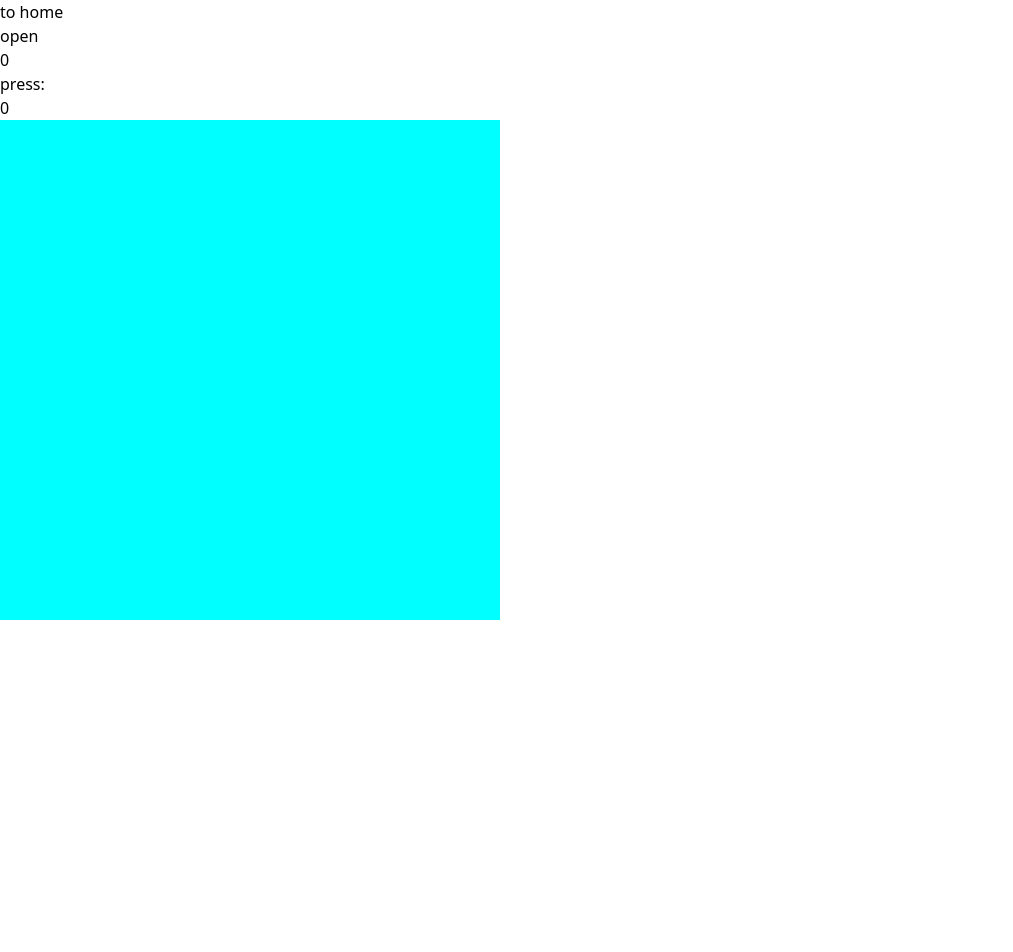
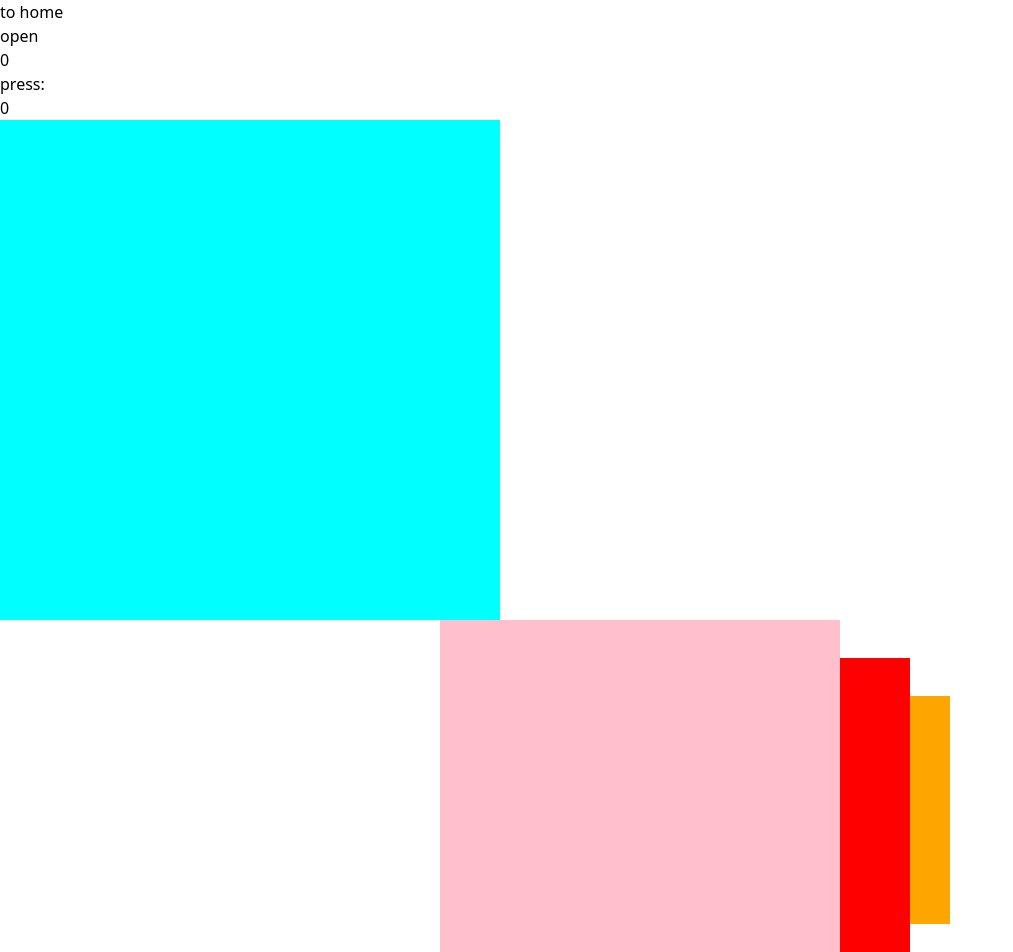
Before and after one commit to chaosspace/ViteReactTemplate, a React (Vite) app: page /test in a window 1280 px wide. Shown: the top 952 px of the page, without its empty margins (0-1013 px from the left). Before the commit the page ends 800 px from the top, so only its background shows below. Built offline with nearby package versions, Linux system fonts and the light colour scheme.

Commit message:
top muser slide list test

```diff
--- /dev/null
+++ b/src/pages/Test.module.css
@@ -0,0 +1,71 @@
+.slideList {
+	margin: 0 auto;
+	width: 400px;
+	height: 380px;
+	position: relative;
+}
+
+.slideList div {
+	position: absolute;
+	width: 100%;
+	height: 100%;
+	transition: all 0.4s ease-out;
+	transform-origin: right;
+	z-index: 0;
+}
+
+.slideList .default {
+	left: 110px;
+	transform: scale(0.6);
+	opacity: 1;
+}
+
+/* .slideList div:first-child {
+	transform-origin: left;
+	left: 0;
+	transform: scale(0.6);
+	opacity: 0;
+	z-index: 0 !important;
+}
+.slideList div:nth-child(2) {
+	transform-origin: left;
+	left: 0;
+	transform: scale(1);
+}
+.slideList div:nth-child(3) {
+	left: 70px;
+	transform: scale(0.8);
+} */
+/* .slideList div:nth-child(4) {
+	left: 110px;
+	transform: scale(0.6);
+} */
+
+.slideList div:first-child {
+	transform-origin: left;
+	left: 0;
+	transform: scale(1);
+}
+.slideList div:nth-child(2) {
+	left: 70px;
+	transform: scale(0.8);
+}
+.slideList div:nth-child(3) {
+	left: 110px;
+	transform: scale(0.6);
+}
+
+.pre {
+	animation: slideout 0.4s ease-out;
+}
+
+@keyframes slideout {
+	from {
+		opacity: 1;
+	}
+
+	to {
+		opacity: 0;
+		transform: translateX(-50px);
+	}
+}
--- a/src/pages/Test.tsx
+++ b/src/pages/Test.tsx
@@ -1,8 +1,19 @@
 import { useLongPress, useScrolledIndex, useScrollProgress } from "@/hooks";
-import { useRef, useState } from "react";
+import { useMemo, useRef, useState } from "react";
 import { TestComp } from "@/components/TestComp";
 import { NestComp } from "@/components/NestComp";
 import { Link } from "react-router-dom";
+import styles from "./Test.module.css";
+
+const data = [
+	"pink",
+	"red",
+	"orange",
+	"yellow",
+	"greenyellow",
+	"aqua",
+	"black"
+];
 
 export const Test = () => {
 	const pressRef = useRef<HTMLDivElement>(null);
@@ -11,6 +22,22 @@ export const Test = () => {
 	const [isPressed] = useLongPress(pressRef);
 	const [index] = useScrolledIndex(scrollRef);
 	const [isOpen, setIsOpen] = useState(false);
+
+	const [active, setActive] = useState(0);
+	const transformedData = useMemo(() => [...data, ...data.slice(0, 3)], [data]);
+	const renderData = useMemo(
+		() =>
+			transformedData.slice(active % data.length, (active % data.length) + 4),
+		[active]
+	);
+
+	const prevIndex = useMemo(
+		() => (active - 1 + renderData.length) % renderData.length,
+		[active]
+	);
+
+	console.log(transformedData[prevIndex]);
+	console.log(transformedData[active]);
 
 	return (
 		<div>
@@ -77,6 +104,26 @@ export const Test = () => {
 					}}
 				></div>
 			</div>
+			<div className={styles.slideList}>
+				{/* <div
+					className={styles.default}
+					style={{ zIndex: 99, backgroundColor: "white" }}
+				></div> */}
+				{renderData.map((item, index) => {
+					const len = data.length;
+					return (
+						<div
+							key={item}
+							className={styles.default}
+							style={{
+								backgroundColor: item,
+								zIndex: renderData.length - 1 !== index ? len - index : 0
+							}}
+							onClick={() => setActive(active + 1)}
+						></div>
+					);
+				})}
+			</div>
 		</div>
 	);
 };
```
